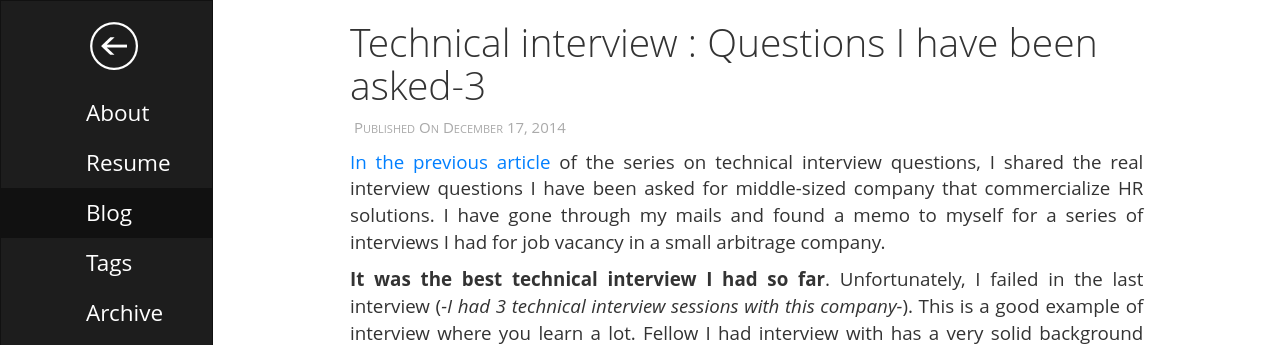
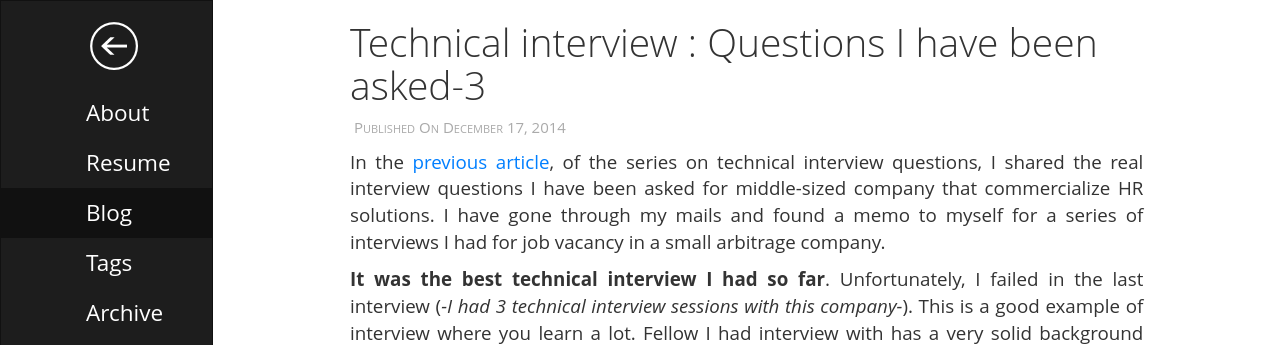
Before and after one commit to mechanicalobject/mechanicalobject.github.io, a Jekyll site: the page built from _posts/2014-12-17-Technical-interview-Questions-I-have-been-asked-3.md, in a window 1280 px wide and 900 px high. Shown: the top 345 px of the window. Built offline with Jekyll 4.4.1, drawn with Linux system fonts in a browser that asks for light colours; comment, search, counter and statistics services are not loaded; part of the change alters nothing that is shown.

```diff
--- a/_posts/2014-12-17-Technical-interview-Questions-I-have-been-asked-3.md
+++ b/_posts/2014-12-17-Technical-interview-Questions-I-have-been-asked-3.md
@@ -7,7 +7,10 @@ tagline:
 tags: [.net, c#, technical interview]
 published : true
 ---
-[In the previous article](http://blog.mechanicalobject.com/2014/12/12/technical-interview-questions-i-have-been-asked-2/) of the series on technical interview questions, I shared the real interview questions I have been asked for middle-sized company that commercialize HR solutions. I have gone through my mails and found a memo to myself for a series of interviews I had for job vacancy in a small arbitrage company.
+In the [previous article]({{ site.baseurl }}{% post_url 2014-12-12-Technical interview-Questions-I-have-been-asked-2 %}){:target="_blank"},
+of the series on technical interview questions, I shared the real interview questions I have been asked for middle-sized company that
+commercialize HR solutions. I have gone through my mails and found a memo to myself for a series of interviews I had for job vacancy
+in a small arbitrage company.
 
 <!--more-->
 
```
